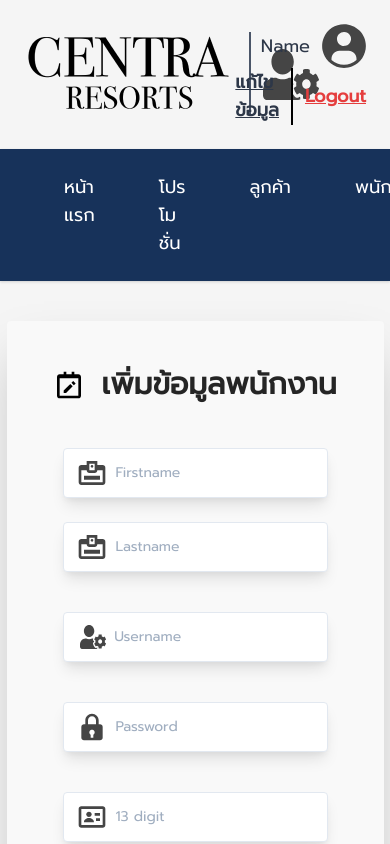
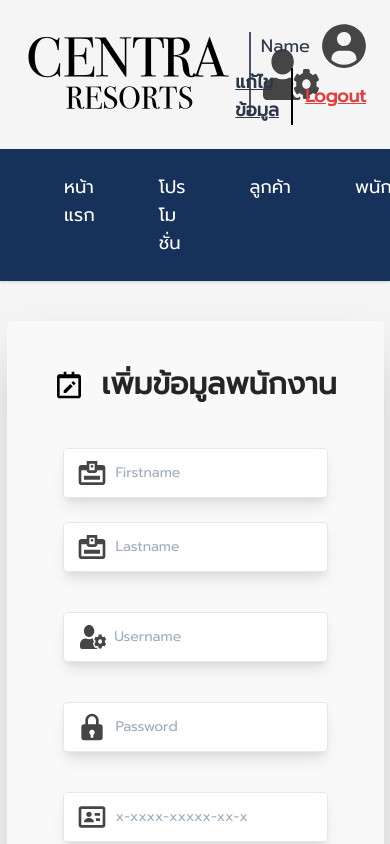
Before and after one commit to pyudai/centra-se-project, a React (Create React App) app: page /Employee in a window 390 px wide. Shown: the top 844 px of the page. Built offline with nearby package versions, Linux system fonts and the light colour scheme.

Commit message:
add phone,citizen dast input

```diff
--- /dev/null
+++ b/src/citizen.tsx
@@ -0,0 +1,27 @@
+import React from 'react';
+
+const Citizen = () => {
+  const formatInput = (e, format) => {
+    const formatArray = format.split("-").map((s) => s.length);
+
+    const input = e.target.value.replaceAll("-", "");
+    if (input.length >= formatArray.reduce((acc, i) => acc + i)) {
+      e.target.value = e.target.value.slice(0, 16);
+      return;
+    }
+    const regex = RegExp(`^${formatArray.map((f) => `(\\d{${f}})?`).join("")}`);
+    const splited = input.split(regex).filter((i) => i);
+    e.target.value = splited.join("-");
+  };
+
+  return (
+      <input
+        type="text"
+        placeholder="x-xxxx-xxxxx-xx-x"
+        onChange={(e) => formatInput(e, "x-xxxx-xxxxx-xx-x")}
+        className="text-grey-darker focus:outline-none"
+      />
+  );
+};
+
+export default Citizen;
--- a/src/pages/Employee.tsx
+++ b/src/pages/Employee.tsx
@@ -2,6 +2,8 @@ import React from 'react';
 import BeforeNav from '../BeforeNav';
 import Navbar from '../navbar';
 import Modal from '../popup';
+import Phone from '../phone'
+import Citizen from '../citizen';
 
 function Employee() {
   return (
@@ -45,7 +47,7 @@ function Employee() {
           <div className="md:flex mb-4 m-6">
             <div className="w-full flex items-center border border-grey-lighter bg-white rounded py-2 px-1 shadow-lg">
               <img src="emp-icon/citizen.svg" alt="pass" className="h-8 pl-2 pr-2"/>
-              <input className="text-grey-darker focus:outline-none" type="text" placeholder="13 digit"/ >
+              <Citizen/>
             </div>
           </div>
 
@@ -56,8 +58,7 @@ function Employee() {
 
             <div className="w-full flex items-center border border-grey-lighter bg-white rounded py-3 px-1 shadow-lg">
               <img src="emp-icon/tel.svg" alt="name" className="h-6 pl-2 pr-2"/>
-              <input className="text-grey-darker focus:outline-none" type="text" placeholder="xxx-xxx-xxxx"/>
-
+              <Phone/>
             </div>
           </div>
 
--- /dev/null
+++ b/src/phone.tsx
@@ -0,0 +1,27 @@
+import React from 'react';
+
+const Phone = () => {
+  const formatInput = (e, format) => {
+    const formatArray = format.split("-").map((s) => s.length);
+
+    const input = e.target.value.replaceAll("-", "");
+    if (input.length >= formatArray.reduce((acc, i) => acc + i)) {
+      e.target.value = e.target.value.slice(0, 12);
+      return;
+    }
+    const regex = RegExp(`^${formatArray.map((f) => `(\\d{${f}})?`).join("")}`);
+    const splited = input.split(regex).filter((i) => i);
+    e.target.value = splited.join("-");
+  };
+
+  return (
+      <input
+        type="text"
+        placeholder="xxx-xxx-xxxx"
+        onChange={(e) => formatInput(e, "xxx-xxx-xxxx")}
+        className="text-grey-darker focus:outline-none"
+      />
+  );
+};
+
+export default Phone;
```
